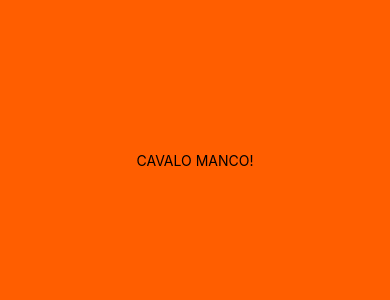
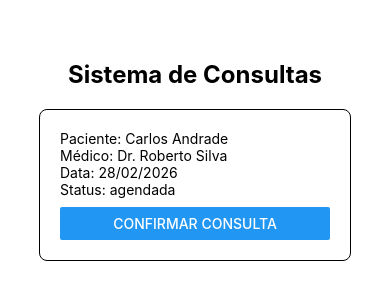
Before and after one commit to TBNario/sistema-consultas-mobile, a React Native app: screen / in a window 390 px wide. Shown: the part 262-562 px from the top of the page. Built offline with nearby package versions, Linux system fonts and the light colour scheme.

Commit message:
Implementacao do Style (Botao)

```diff
--- a/App.tsx
+++ b/App.tsx
@@ -1,20 +1,63 @@
-import { StatusBar } from 'expo-status-bar';
-import { StyleSheet, Text, View } from 'react-native';
-
+import React, { useState } from "react";
+import { View, Text, StyleSheet, Button } from "react-native";
+type Consulta = {
+  id: number;
+  paciente: string;
+  medico: string;
+  data: string;
+  status: "agendada" | "confirmada" | "cancelada" | "realizada";
+};
 export default function App() {
+  const [consulta, setConsulta] = useState<Consulta>({
+    id: 1,
+    paciente: "Carlos Andrade",
+    medico: "Dr. Roberto Silva",
+    data: "28/02/2026",
+    status: "agendada",
+  });
+  function confirmarConsulta() {
+    setConsulta({
+      ...consulta,
+      status: "confirmada",
+    });
+  }
   return (
     <View style={styles.container}>
-      <Text>CAVALO MANCO!</Text>
-      <StatusBar style="auto" />
+      <Text style={styles.titulo}>Sistema de Consultas</Text>
+      <View style={styles.card}>
+        <Text>Paciente: {consulta.paciente}</Text>
+        <Text>Médico: {consulta.medico}</Text>
+        <Text>Data: {consulta.data}</Text>
+        <Text>Status: {consulta.status}</Text>
+        {consulta.status === "agendada" && (
+          <View style={styles.botao}>
+          <Button title="Confirmar Consulta" onPress={confirmarConsulta} />
+          </View>
+
+        )}
+      </View>
     </View>
   );
 }
-
 const styles = StyleSheet.create({
   container: {
     flex: 1,
-    backgroundColor: '#ff5e00',
-    alignItems: 'center',
-    justifyContent: 'center',
+    backgroundColor: "#ffffff",
+    alignItems: "center",
+    justifyContent: "center",
   },
+  titulo: {
+    fontSize: 24,
+    fontWeight: "bold",
+    marginBottom: 20,
+  },
+  card: {
+    width: "80%",
+    padding: 20,
+    borderWidth: 1,
+    borderRadius: 8,
+  },
+  botao:{
+    marginTop: 9,
+  }
 });
```
